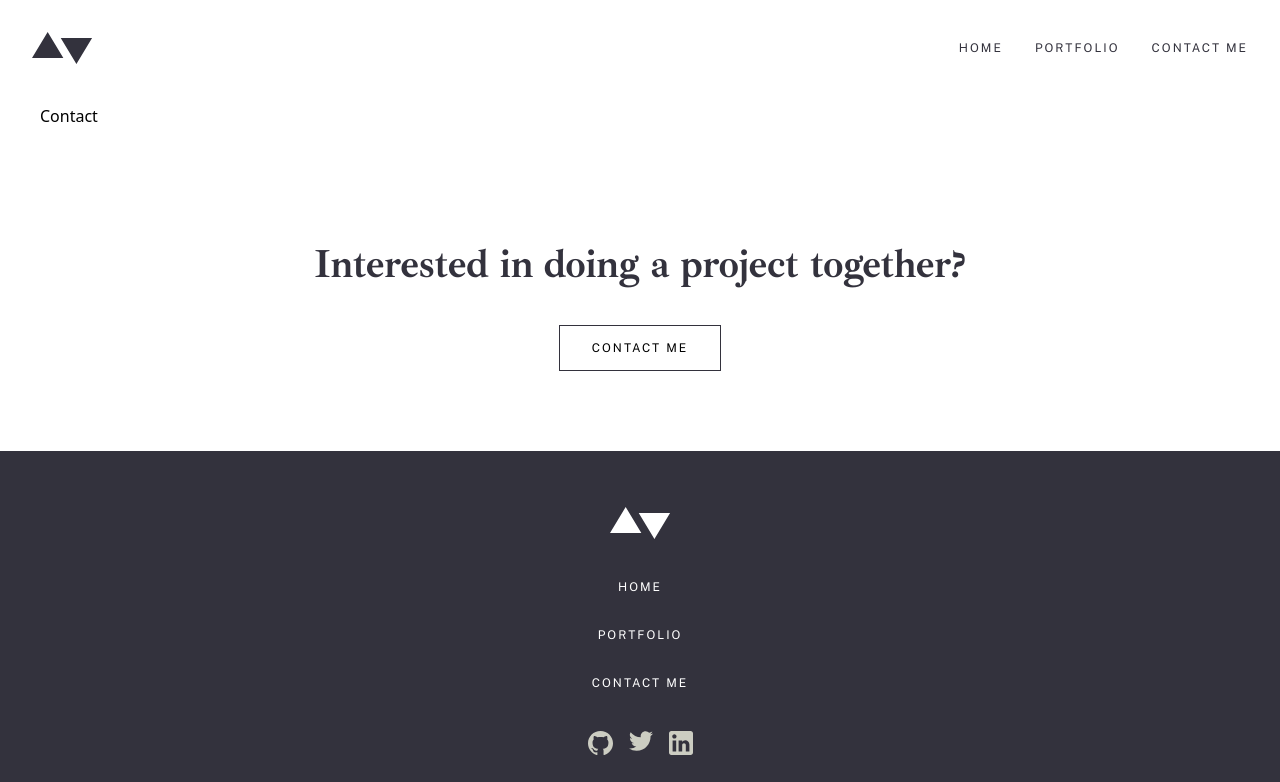
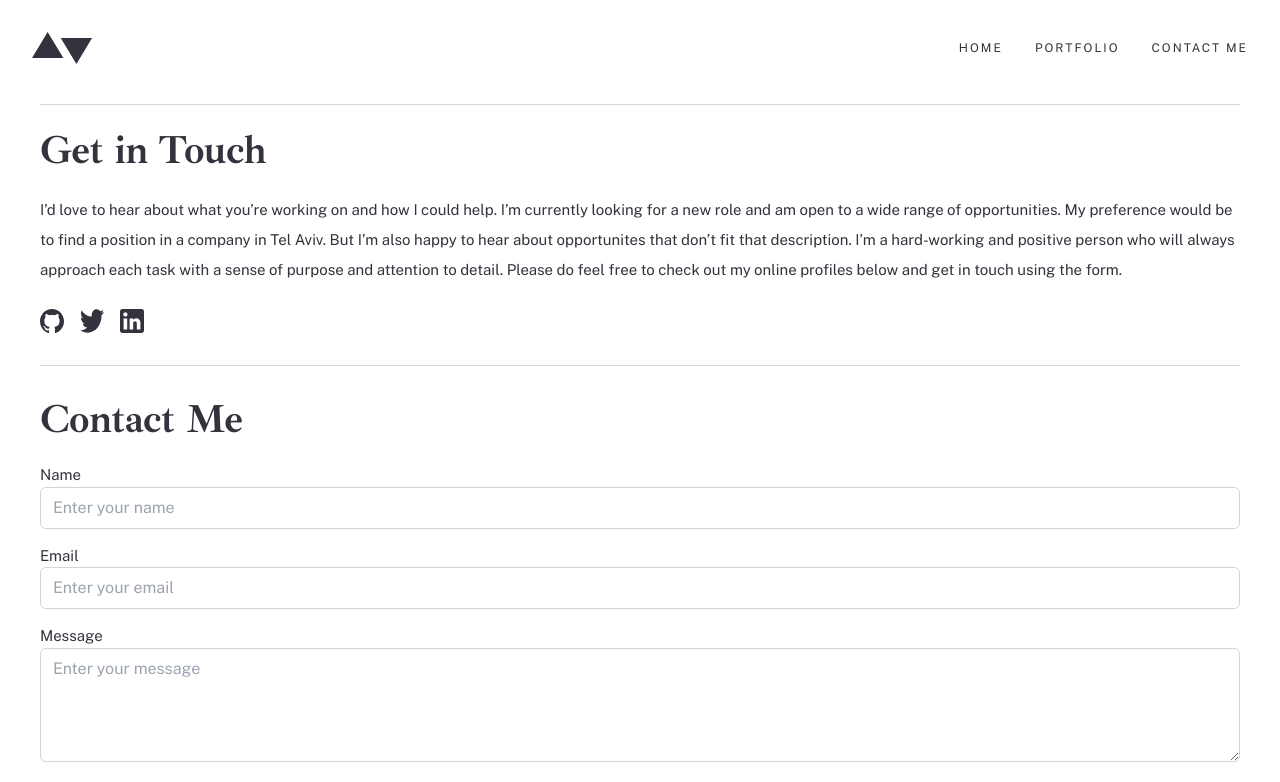
Before and after one commit to avishaypesk/portfolio, a React (Create React App) app: page /contact in a window 1280 px wide. Shown: the top 782 px of the page. Built offline with nearby package versions, Linux system fonts and the light colour scheme.

Commit message:
add contact me

```diff
--- a/src/components/Contact/Contact.js
+++ b/src/components/Contact/Contact.js
@@ -1,8 +1,87 @@
-import React from 'react'
+import React, { useState } from 'react'
+import socialMedia from '../../data/socialMedia';
 
 function Contact() {
+  const [name, setName] = useState('');
+  const [email, setEmail] = useState('');
+  const [message, setMessage] = useState('');
+
+  const handleSubmit = (e) => {
+    e.preventDefault();
+    // Handle form submission logic here
+    console.log('Name:', name);
+    console.log('Email:', email);
+    console.log('Message:', message);
+    // Reset form fields
+    setName('');
+    setEmail('');
+    setMessage('');
+  };
+
   return (
-    <div>Contact</div>
+    <div className='text-grayishdarkblue'>
+      <div className='border-y-[1px] border-grayishdarkblue border-opacity-20 pb-8'>
+        <h2 className="font-ibarra-real-nova tracking-tighter leading-42px text-h2 font-bold my-6">Get in Touch</h2>
+        <p className='font-public-sans leading-30px text-body2' >I’d love to hear about what you’re working on and how I could help. I’m currently looking for a new role and am open to a wide range of opportunities. My preference would be to find a position in a company in Tel Aviv. But I’m also happy to hear about opportunites that don’t fit that description. I’m a hard-working and positive person who will always approach each task with a sense of purpose and attention to detail. Please do feel free to check out my online profiles below and get in touch using the form.</p>
+        <ul className='flex space-x-4 mt-6'>
+          {socialMedia.map((item) => (
+            <li key={item.name}>
+              <a href={item.url}>
+                <img src={item.icon} target="_blank" alt={item.name} className='w-6 h-6' />
+              </a>
+            </li>
+          ))}
+        </ul>
+
+      </div>
+
+      <form onSubmit={handleSubmit} className='mt-8'>
+      <h2 className="font-ibarra-real-nova tracking-tighter leading-42px text-h2 font-bold mb-6">Contact Me</h2>
+        <div className='mb-4'>
+          <label htmlFor='name' className='block text-body2 font-public-sans'>Name</label>
+          <input
+            type='text'
+            id='name'
+            value={name}
+            onChange={(e) => setName(e.target.value)}
+            className='w-full bg-white border border-gray-300 rounded-md py-2 px-3 text-body1 font-public-sans placeholder-gray-400 focus:outline-none focus:border-blue-500'
+            placeholder='Enter your name'
+            required
+          />
+        </div>
+        <div className='mb-4'>
+          <label htmlFor='email' className='block text-body2 font-public-sans'>Email</label>
+          <input
+            type='email'
+            id='email'
+            value={email}
+            onChange={(e) => setEmail(e.target.value)}
+            className='w-full bg-white border border-gray-300 rounded-md py-2 px-3 text-body1 font-public-sans placeholder-gray-400 focus:outline-none focus:border-blue-500'
+            placeholder='Enter your email'
+            required
+          />
+        </div>
+        <div className='mb-4'>
+          <label htmlFor='message' className='block text-body2 font-public-sans'>Message</label>
+          <textarea
+            id='message'
+            value={message}
+            onChange={(e) => setMessage(e.target.value)}
+            className='w-full bg-white border border-gray-300 rounded-md py-2 px-3 text-body1 font-public-sans placeholder-gray-400 focus:outline-none focus:border-blue-500'
+            placeholder='Enter your message'
+            rows={4}
+            required
+          />
+        </div>
+        <button
+          type='submit'
+          className='bg-blue-500 text-white py-2 px-4 rounded-md hover:bg-blue-600 transition-colors'
+        >
+          Submit
+        </button>
+      </form>
+
+    </div>
   )
 }
 
--- a/src/components/Footer/Footer.js
+++ b/src/components/Footer/Footer.js
@@ -2,16 +2,8 @@ import React from 'react';
 import whiteLogo from '../../assets/images/logo-white.svg';
 import NavItem from '../NavItem/NavItem';
 import Button from '../Button/Button';
-import github from '../../assets/images/icons/github.svg';
-import twitter from '../../assets/images/icons/twitter.svg';
-import linkedin from '../../assets/images/icons/linkedin.svg';
 import './Footer.css';
-
-const socialMedia = [
-  { name: 'GitHub', url: 'https://github.com', icon: github },
-  { name: 'Twitter', url: 'https://twitter.com', icon: twitter },
-  { name: 'LinkedIn', url: 'https://linkedin.com', icon: linkedin },
-];
+import socialMedia from '../../data/socialMedia';
 
 function Footer() {
   return (
@@ -33,7 +25,7 @@ function Footer() {
             {socialMedia.map((item) => (
               <li key={item.name}>
                 <a href={item.url}>
-                  <img src={item.icon} target="_blank" alt={item.name} className='white-svg' />
+                  <img src={item.icon} target="_blank" alt={item.name} className='white-svg w-6 h-6' />
                 </a>
               </li>
             ))}
--- a/src/components/Projects/Projects.js
+++ b/src/components/Projects/Projects.js
@@ -1,33 +1,13 @@
 import React from 'react';
 import Project from '../Project/Project';
+import projectsData from '../../data/ProjectsData';
+
 
 const Projects = () => {
-  const projects = [
-    {
-      title: 'News Explorer',
-      text: 'Lorem ipsum dolor sit amet, consectetur adipiscing elit.',
-      imageSrc: '/images/project1.jpg',
-    },
-    {
-      title: 'Around the US',
-      text: 'Lorem ipsum dolor sit amet, consectetur adipiscing elit.',
-      imageSrc: '/images/project2.jpg',
-    },
-    {
-      title: 'Tech Landing Page',
-      text: 'Lorem ipsum dolor sit amet, consectetur adipiscing elit.',
-      imageSrc: '/images/project3.jpg',
-    }, {
-      title: 'Another project',
-      text: 'Lorem ipsum dolor sit amet, consectetur adipiscing elit.',
-      imageSrc: '/images/project4.jpg',
-    },
-  ];
-
   return (
     <div>
       <div className="flex flex-col space-y-[72px]">
-        {projects.map((project, index) => (
+        {projectsData.map((project, index) => (
           <Project
             key={index}
             title={project.title}
--- /dev/null
+++ b/src/data/ProjectsData.js
@@ -0,0 +1,23 @@
+    const projectsData = [
+      {
+        title: 'News Explorer',
+        text: 'Lorem ipsum dolor sit amet, consectetur adipiscing elit.',
+        imageSrc: '/images/project1.jpg',
+      },
+      {
+        title: 'Around the US',
+        text: 'Lorem ipsum dolor sit amet, consectetur adipiscing elit.',
+        imageSrc: '/images/project2.jpg',
+      },
+      {
+        title: 'Tech Landing Page',
+        text: 'Lorem ipsum dolor sit amet, consectetur adipiscing elit.',
+        imageSrc: '/images/project3.jpg',
+      }, {
+        title: 'Another project',
+        text: 'Lorem ipsum dolor sit amet, consectetur adipiscing elit.',
+        imageSrc: '/images/project4.jpg',
+      },
+    ];
+
+    export default projectsData;
--- /dev/null
+++ b/src/data/socialMedia.js
@@ -0,0 +1,11 @@
+import github from '../assets/images/icons/github.svg';
+import twitter from '../assets/images/icons/twitter.svg';
+import linkedin from '../assets/images/icons/linkedin.svg';
+
+const socialMedia = [
+  { name: 'GitHub', url: 'https://github.com', icon: github },
+  { name: 'Twitter', url: 'https://twitter.com', icon: twitter },
+  { name: 'LinkedIn', url: 'https://linkedin.com', icon: linkedin },
+];
+
+export default socialMedia;
```
